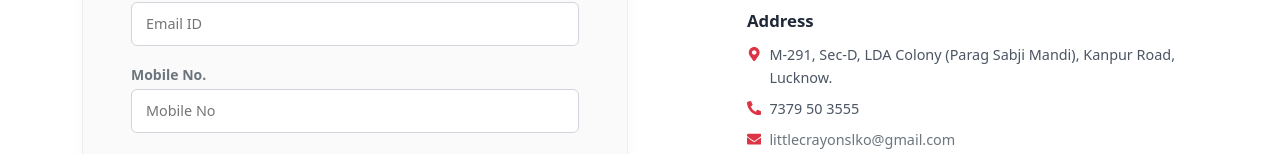
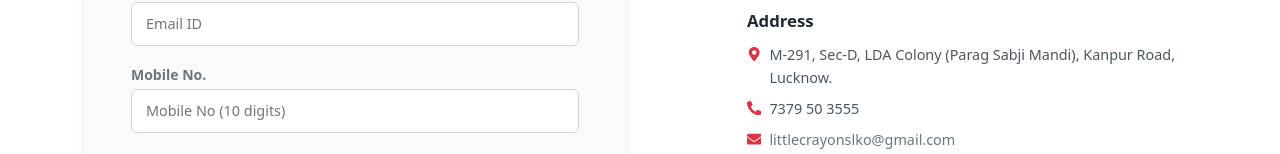
Before and after one commit to littlecrayonslko/littlecrayons-frontend, a Next.js app: page /contact in a window 1280 px wide. Shown: the part 537-691 px from the top of the page. Built offline with nearby package versions, Linux system fonts and the light colour scheme.

Commit message:
number canno be more 10

```diff
--- a/src/app/contact/page.jsx
+++ b/src/app/contact/page.jsx
@@ -1,7 +1,7 @@
 /* eslint-disable @next/next/no-img-element */
 "use client";
 
-import React, { useState, useEffect } from 'react';
+import React, { useState } from 'react';
 import Navbar from '../components/navbar';
 import PageBanner from '../components/PageBanner';
 import {
@@ -34,6 +34,15 @@ export default function ContactPage() {
   const [mathProblem, setMathProblem] = useState({ num1: 0, num2: 0, answer: 0 });
   const [userMathInput, setUserMathInput] = useState('');
   const [mathError, setMathError] = useState('');
+
+  // Restrict to digits only and maximum 10 digits
+  const handlePhoneChange = (e) => {
+    const value = e.target.value.replace(/\D/g, "").slice(0, 10);
+    setFormData((prev) => ({
+      ...prev,
+      mobile: value
+    }));
+  };
 
   const generateMathProblem = () => {
     const n1 = Math.floor(Math.random() * 9) + 1;
@@ -278,10 +287,13 @@ export default function ContactPage() {
                     <input
                       type="tel"
                       name="mobile"
-                      placeholder="Mobile No"
+                      placeholder="Mobile No (10 digits)"
                       className="custom-input"
                       value={formData.mobile}
-                      onChange={handleInputChange}
+                      onChange={handlePhoneChange}
+                      maxLength={10}
+                      pattern="[0-9]{10}"
+                      title="Please enter a valid 10-digit mobile number"
                       required
                     />
                   </div>
```
